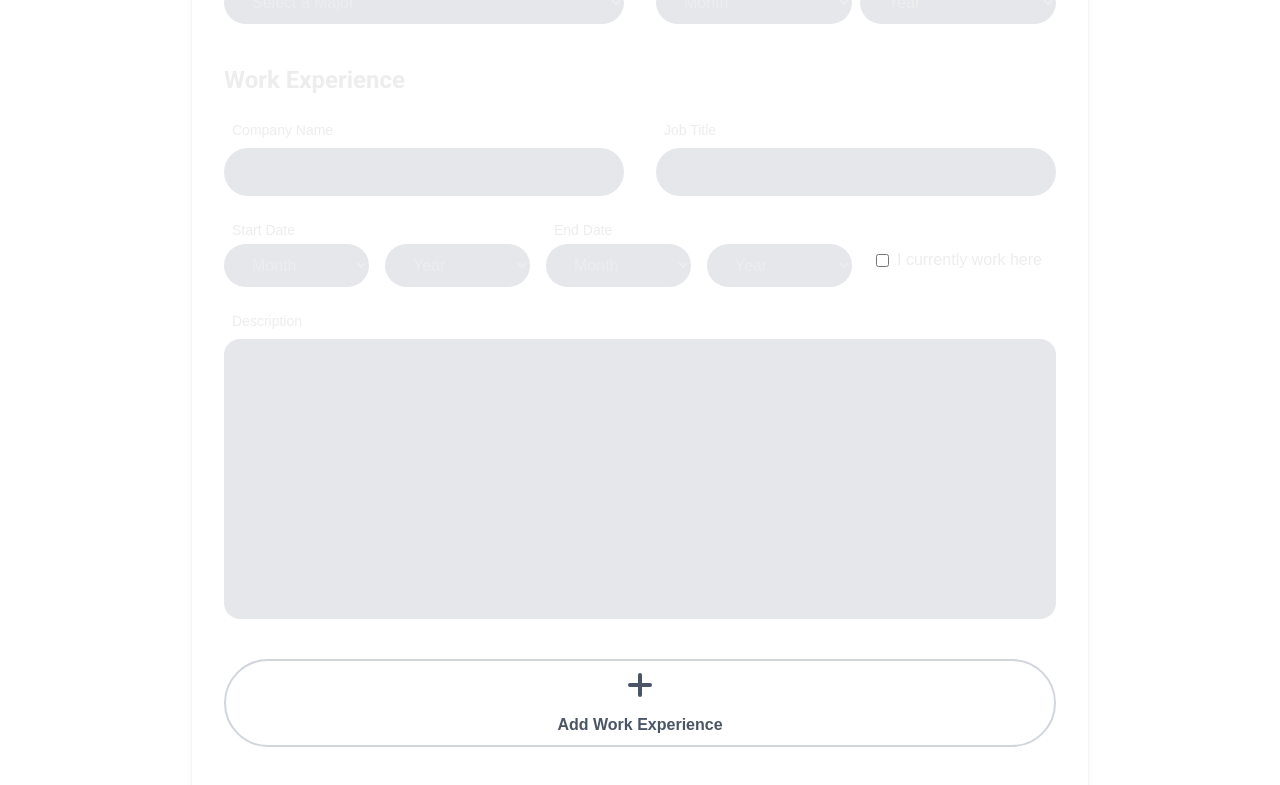
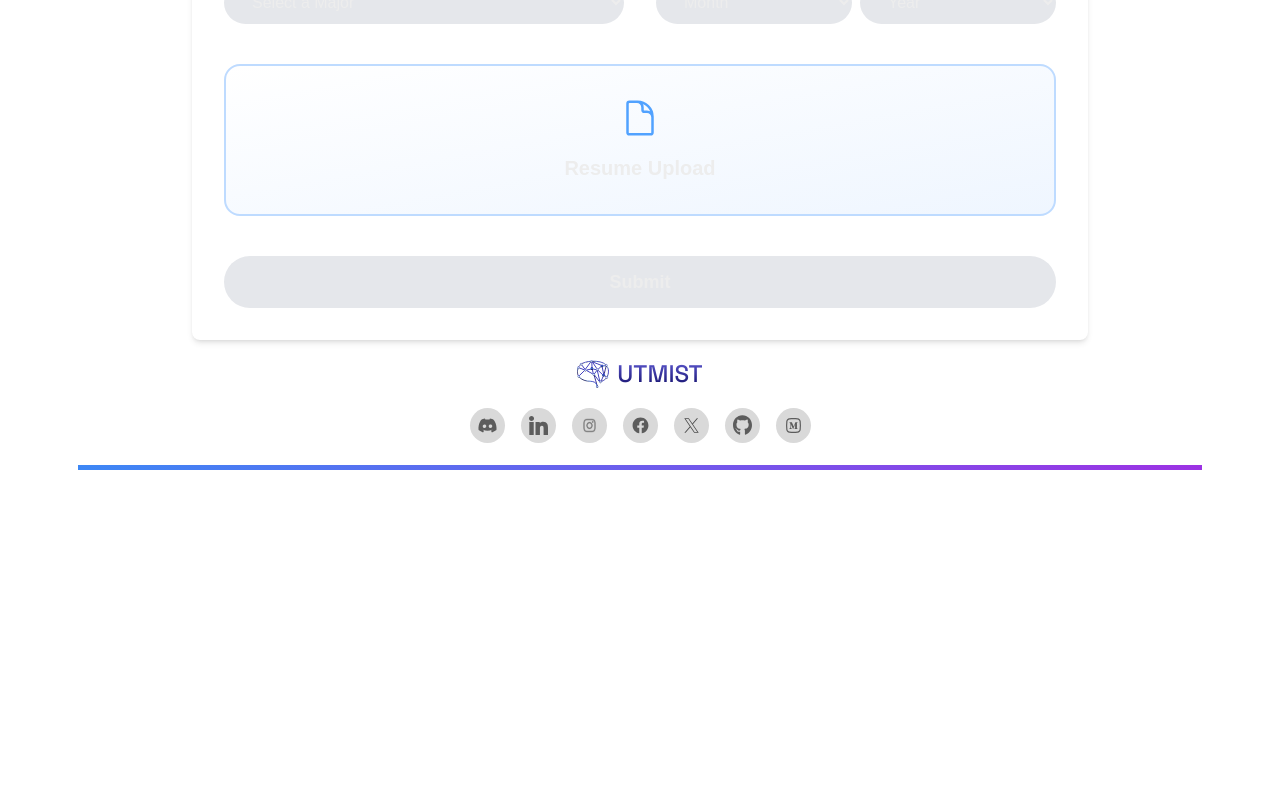
Before and after one commit to UTMIST/UTMIST, a Next.js app in the folder client/: page /apply in a window 1280 px wide. Shown: the part 1188-1973 px from the top of the page. After the commit the page ends 1682 px from the top, so only its background shows below. Built offline with nearby package versions, Linux system fonts and the light colour scheme.

Commit message:
delete: removed work experience section

```diff
--- a/client/src/app/apply/page.tsx
+++ b/client/src/app/apply/page.tsx
@@ -302,139 +302,6 @@ type WorkExperienceSectionProps = {
   setWorkExperience: React.Dispatch<React.SetStateAction<WorkExperienceItem[]>>;
   months: string[];
   years: string[];
-};
-
-const WorkExperienceSection = ({
-  workExperience,
-  setWorkExperience,
-  months,
-  years,
-}: WorkExperienceSectionProps) => {
-  const addWorkExperience = () => {
-    setWorkExperience(prev => ([...prev, { id: crypto.randomUUID(), companyName: '', jobTitle: '', startMonth: '', startYear: '', endMonth: '', endYear: '', description: '', currentlyWorking: false }]));
-  };
-  const deleteWorkExperience = (idx: number) => {
-    setWorkExperience(prev => prev.length > 1 ? prev.filter((_, i) => i !== idx) : prev);
-  };
-  const handleWorkExperienceChange = (idx: number, field: string, value: string | boolean) => {
-    setWorkExperience(prev => {
-      const updated = [...prev];
-      updated[idx] = { ...updated[idx], [field]: value };
-      if (field === 'currentlyWorking' && value === true) {
-        updated[idx].endMonth = '';
-        updated[idx].endYear = '';
-      }
-      return updated;
-    });
-  };
-  return (
-    <section className="mb-10">
-      <h3 className="text-2xl font-bold mb-6">Work Experience</h3>
-      {workExperience.map((exp, idx) => (
-        <div key={exp.id} className="mb-8 relative">
-          <div className="grid grid-cols-1 md:grid-cols-2 gap-x-8 gap-y-6 mb-6">
-            <div className="flex flex-col gap-1">
-              <label htmlFor={`companyName-${idx}`} className="text-sm font-medium mb-1 ml-2">Company Name</label>
-              <input id={`companyName-${idx}`} className="input bg-gray-200 rounded-full px-6 py-3" type="text" placeholder="" value={exp.companyName} onChange={e => handleWorkExperienceChange(idx, 'companyName', e.target.value)} />
-            </div>
-            <div className="flex flex-col gap-1">
-              <label htmlFor={`jobTitle-${idx}`} className="text-sm font-medium mb-1 ml-2">Job Title</label>
-              <div className="flex items-center gap-2">
-                <input id={`jobTitle-${idx}`} className="input bg-gray-200 rounded-full px-6 py-3 flex-1" type="text" placeholder="" value={exp.jobTitle} onChange={e => handleWorkExperienceChange(idx, 'jobTitle', e.target.value)} />
-                {workExperience.length > 1 && (
-                  <button type="button" onClick={() => deleteWorkExperience(idx)}
-                    className="bg-gray-200 rounded-full flex items-center justify-center w-12 h-12 text-red-500 hover:text-red-700 hover:bg-gray-300 transition"
-                    title="Delete">
-                    <svg xmlns="http://www.w3.org/2000/svg" fill="none" viewBox="0 0 24 24" stroke="currentColor" className="w-6 h-6"><path strokeLinecap="round" strokeLinejoin="round" strokeWidth={2} d="M6 18L18 6M6 6l12 12" /></svg>
-                  </button>
-                )}
-              </div>
-            </div>
-            {/* Date labels and inputs */}
-            <div className={`w-full flex flex-col sm:flex-row gap-y-4 sm:gap-y-0 sm:gap-x-4 items-start md:col-span-2`}>
-              {/* Start Date Group */}
-              <div className="flex flex-col flex-1 w-full">
-                <label className="text-sm font-medium mb-1 ml-2">Start Date</label>
-                <div className="flex flex-row gap-4 w-full">
-                  <select
-                    className="input bg-gray-200 rounded-full px-6 py-3 flex-1 w-full text-base"
-                    value={exp.startMonth}
-                    onChange={e => handleWorkExperienceChange(idx, 'startMonth', e.target.value)}
-                  >
-                    <option value="">Month</option>
-                    {months.map(month => (
-                      <option key={month} value={month}>{month}</option>
-                    ))}
-                  </select>
-                  <select
-                    className="input bg-gray-200 rounded-full px-6 py-3 flex-1 w-full text-base"
-                    value={exp.startYear}
-                    onChange={e => handleWorkExperienceChange(idx, 'startYear', e.target.value)}
-                  >
-                    <option value="">Year</option>
-                    {years.map(year => (
-                      <option key={year} value={year}>{year}</option>
-                    ))}
-                  </select>
-                </div>
-              </div>
-              {/* End Date Group (only if not currently working) */}
-              {!exp.currentlyWorking && (
-                <div className="flex flex-col flex-1 w-full">
-                  <label className="text-sm font-medium mb-1 ml-2">End Date</label>
-                  <div className="flex flex-row gap-4 w-full">
-                    <select
-                      className="input bg-gray-200 rounded-full px-6 py-3 flex-1 w-full text-base"
-                      value={exp.endMonth}
-                      onChange={e => handleWorkExperienceChange(idx, 'endMonth', e.target.value)}
-                    >
-                      <option value="">Month</option>
-                      {months.map(month => (
-                        <option key={month} value={month}>{month}</option>
-                      ))}
-                    </select>
-                    <select
-                      className="input bg-gray-200 rounded-full px-6 py-3 flex-1 w-full text-base"
-                      value={exp.endYear}
-                      onChange={e => handleWorkExperienceChange(idx, 'endYear', e.target.value)}
-                    >
-                      <option value="">Year</option>
-                      {years.map(year => (
-                        <option key={year} value={year}>{year}</option>
-                      ))}
-                    </select>
-                  </div>
-                </div>
-              )}
-              {/* Checkbox always present, right-aligned */}
-              <div className="flex items-center mt-6 sm:mt-7 ml-2 min-w-[180px]">
-                <input
-                  type="checkbox"
-                  id={`currentlyWorking-${idx}`}
-                  checked={!!exp.currentlyWorking}
-                  onChange={e => handleWorkExperienceChange(idx, 'currentlyWorking', e.target.checked)}
-                  className="mr-2"
-                />
-                <label htmlFor={`currentlyWorking-${idx}`} className="select-none cursor-pointer">I currently work here</label>
-              </div>
-            </div>
-          </div>
-          <div className="flex flex-col gap-1 mt-2">
-            <label htmlFor={`description-${idx}`} className="text-sm font-medium mb-1 ml-2">Description</label>
-            <textarea id={`description-${idx}`} className="input bg-gray-200 rounded-2xl px-6 py-3 w-full min-h-[280px] mb-2 resize-none" placeholder="" value={exp.description} onChange={e => handleWorkExperienceChange(idx, 'description', e.target.value)} />
-          </div>
-        </div>
-      ))}
-      <button type="button" className="w-full flex flex-col items-center justify-center py-2 border-2 border-gray-300 rounded-full font-bold text-gray-600 hover:bg-gray-100 mb-2" onClick={addWorkExperience}>
-        <span className="flex flex-col items-center justify-center gap-2">
-          <svg fill="none" strokeWidth="3" stroke="currentColor" viewBox="0 0 24 24" xmlns="http://www.w3.org/2000/svg" aria-hidden="true" className="w-8 h-8 text-gray-600 mb-1">
-            <path strokeLinecap="round" strokeLinejoin="round" d="M12 4.5v15m7.5-7.5h-15"></path>
-          </svg>
-          <span className="text-base font-semibold">Add Work Experience</span>
-        </span>
-      </button>
-    </section>
-  );
 };
 
 // EducationSection props
@@ -971,12 +838,6 @@ const ApplicationForm = () => {
                 months={months}
                 years={years}
             />
-            <WorkExperienceSection
-                workExperience={workExperience}
-                setWorkExperience={setWorkExperience}
-                months={months}
-                years={years}
-            />
             <ResumeUploadModule />
             <button type="submit" className="w-full py-3 bg-gray-200 rounded-full font-semibold text-lg hover:bg-gray-300 transition">Submit</button>
         </form>
```
